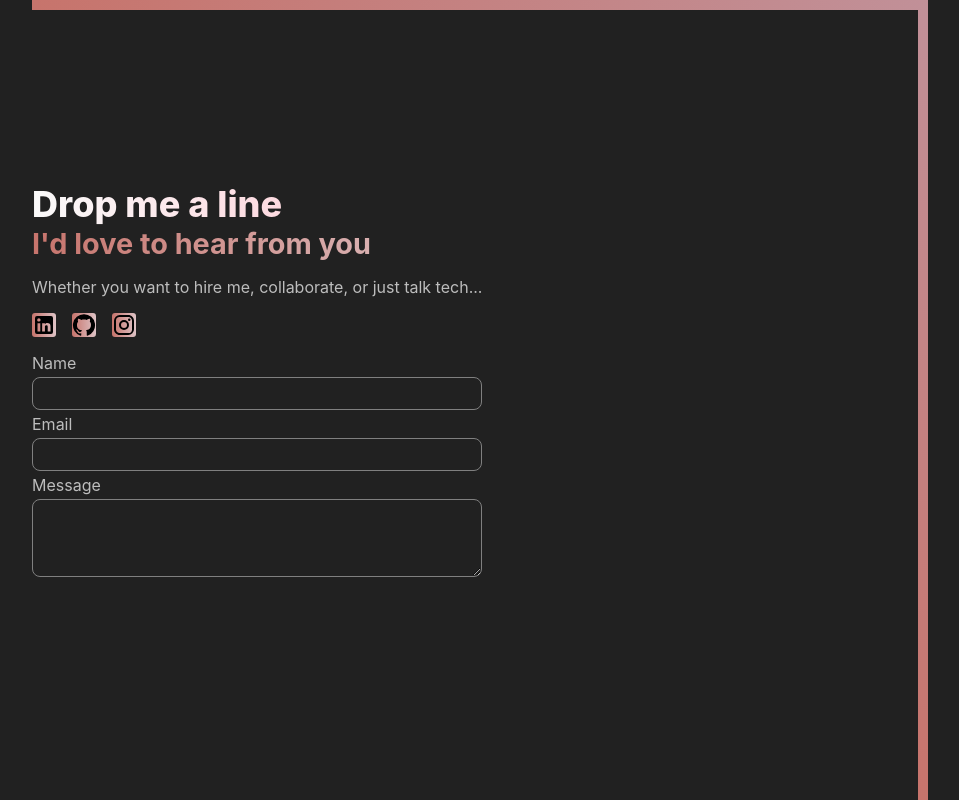
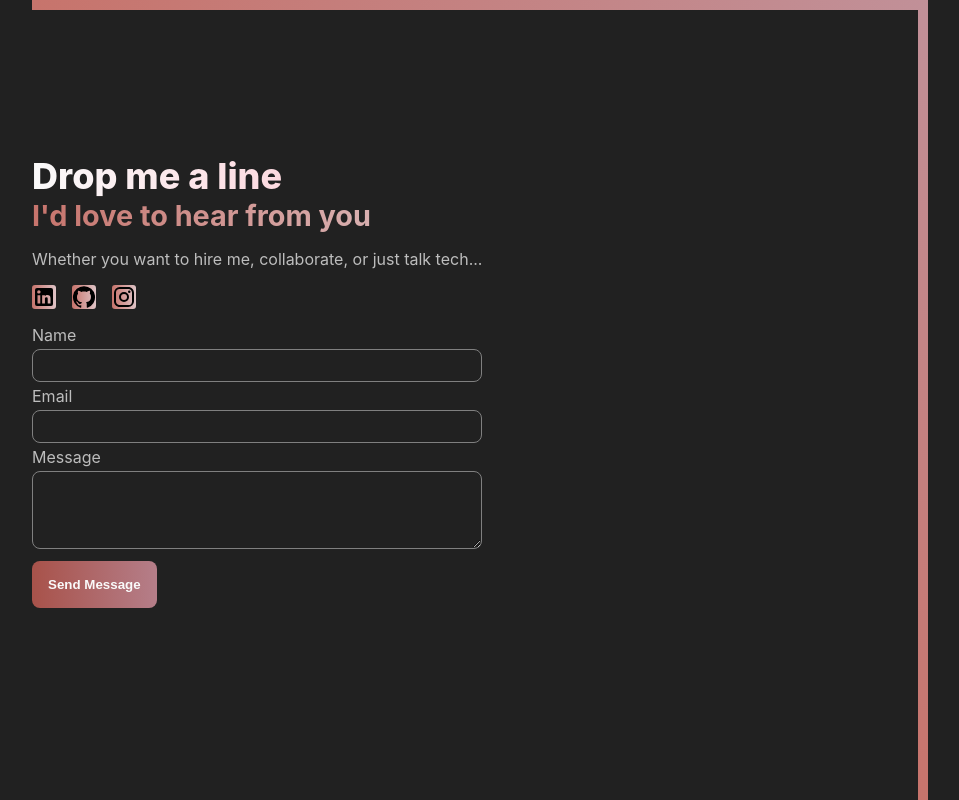
Before and after one commit to pkeen/my-portfolio-site, a React (Vite) app: page / in a window 1280 px wide. Shown: the part 1865-2665 px from the top of the page, without its empty margins (160-1119 px from the left). Built offline with nearby package versions, Linux system fonts and the light colour scheme.

Commit message:
add button to contact form

```diff
--- a/src/components/Button.jsx
+++ b/src/components/Button.jsx
@@ -15,7 +15,7 @@ const Button = ({
 	let spanCss = {};
 	let css = {
 		padding: "1rem",
-		borderRadius: "3rem",
+		borderRadius: ".5rem",
 		border: "none",
 		outline: "none",
 		WebkitAppearance: "none",
@@ -55,6 +55,12 @@ const Button = ({
 				borderLeft: `1px solid ${theme.colors.grey[400]}`,
 			};
 			break;
+			case "gradient": {
+				variantCss = {
+					...theme.gradients.button
+				}
+			break;
+		}
 		case "rhomboid":
 			variantCss = {
 				backgroundColor: "transparent",
--- a/src/components/ContactForm.jsx
+++ b/src/components/ContactForm.jsx
@@ -2,6 +2,7 @@ import React, { useState } from "react";
 import InputField from "./InputField";
 import TextAreaField from "./TextAreaField";
 import RhomboidGradientButton from "../components/RhomboidGradientButton";
+import Button from "./Button";
 
 
 const ContactForm = ({ className }) => {
@@ -40,7 +41,7 @@ const ContactForm = ({ className }) => {
 				onChange={handleChange}
 				label="Message"
 			/>
-
+			<Button variant="gradient" css={{marginTop: '.5rem'}}>Send Message</Button>
 		</form>
 	);
 };
--- a/src/themes/dark-theme.js
+++ b/src/themes/dark-theme.js
@@ -71,6 +71,19 @@ let darkTheme = merge({}, defaultTheme, {
 			defaultTheme.colors.appleBlossom[500],
 			defaultTheme.colors.orientalPink[400],
 		],
+		button: {
+			background: `linear-gradient(to right, ${defaultTheme.colors.appleBlossom[600]}, ${defaultTheme.colors.orientalPink[500]})`,
+			"&:hover": {
+				background: `linear-gradient(to right, ${defaultTheme.colors.appleBlossom[500]}, ${defaultTheme.colors.orientalPink[400]})`,
+			},
+			"&:active": {
+				background: `linear-gradient(to right, ${defaultTheme.colors.appleBlossom[400]}, ${defaultTheme.colors.orientalPink[300]})`,
+			},
+			"&:focus": {
+				background: `linear-gradient(to right, ${defaultTheme.colors.appleBlossom[700]}, ${defaultTheme.colors.orientalPink[600]})`,
+				outline: `2px solid ${defaultTheme.colors.grey[100]}`
+			}
+		},
 	},
 	globals: {
 		body: {
--- a/src/themes/light-theme.js
+++ b/src/themes/light-theme.js
@@ -69,6 +69,19 @@ const lightTheme = merge({}, defaultTheme, {
 			defaultTheme.colors.appleBlossom[500],
 			defaultTheme.colors.orientalPink[400],
 		],
+		button: {
+			background: `linear-gradient(to right, ${defaultTheme.colors.appleBlossom[600]}, ${defaultTheme.colors.orientalPink[500]})`,
+			"&:hover": {
+				background: `linear-gradient(to right, ${defaultTheme.colors.appleBlossom[500]}, ${defaultTheme.colors.orientalPink[400]})`,
+			},
+			"&:active": {
+				background: `linear-gradient(to right, ${defaultTheme.colors.appleBlossom[400]}, ${defaultTheme.colors.orientalPink[300]})`,
+			},
+			"&:focus": {
+				background: `linear-gradient(to right, ${defaultTheme.colors.appleBlossom[700]}, ${defaultTheme.colors.orientalPink[600]})`,
+				outline: `2px solid ${defaultTheme.colors.grey[800]}`,
+			},
+		},
 		// darkVibrant: `linear-gradient(90deg, ${theme.colors.appleBlossom[500]}, ${theme.colors.orientalPink[300]})`,
 	},
 	globals: {
```
